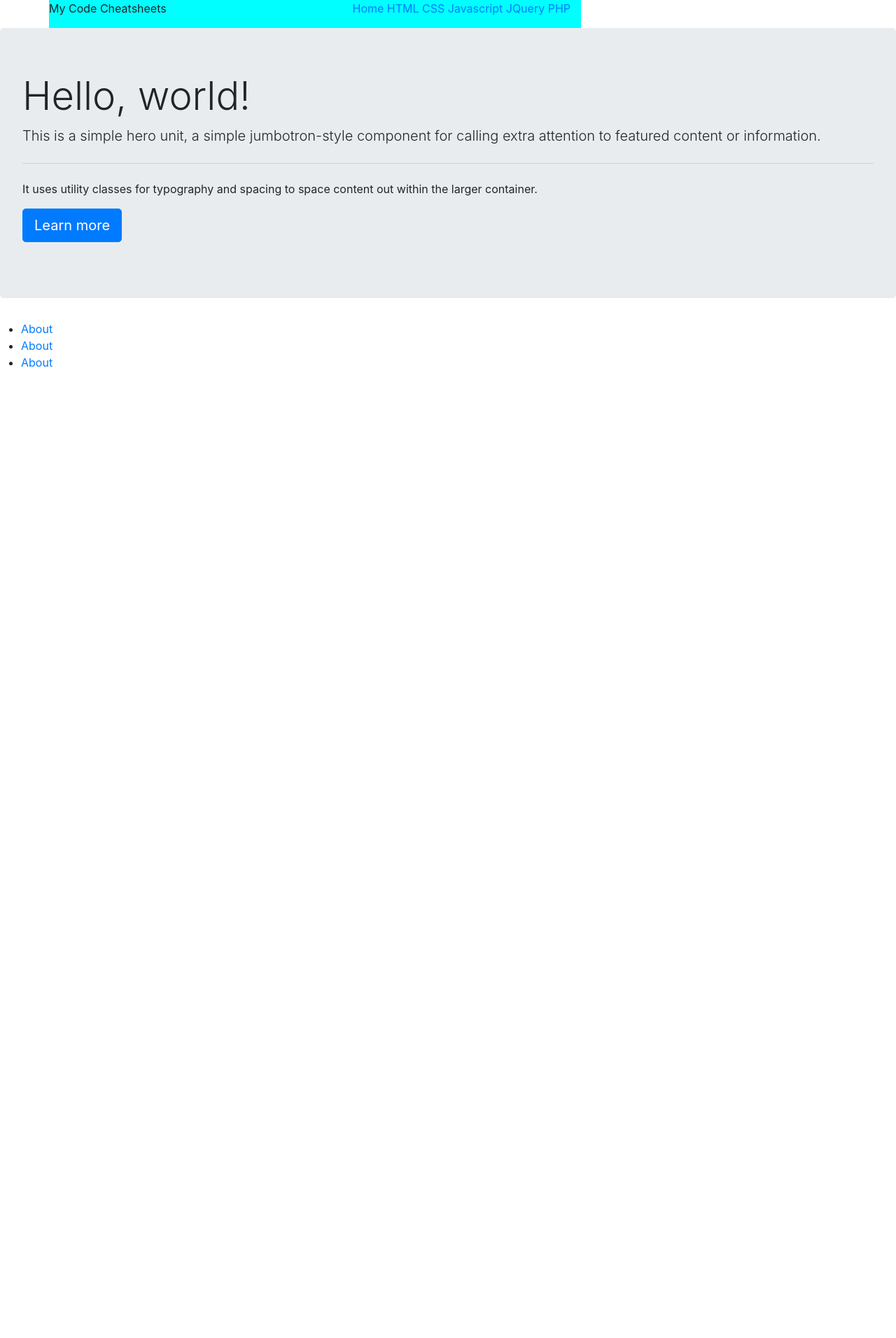
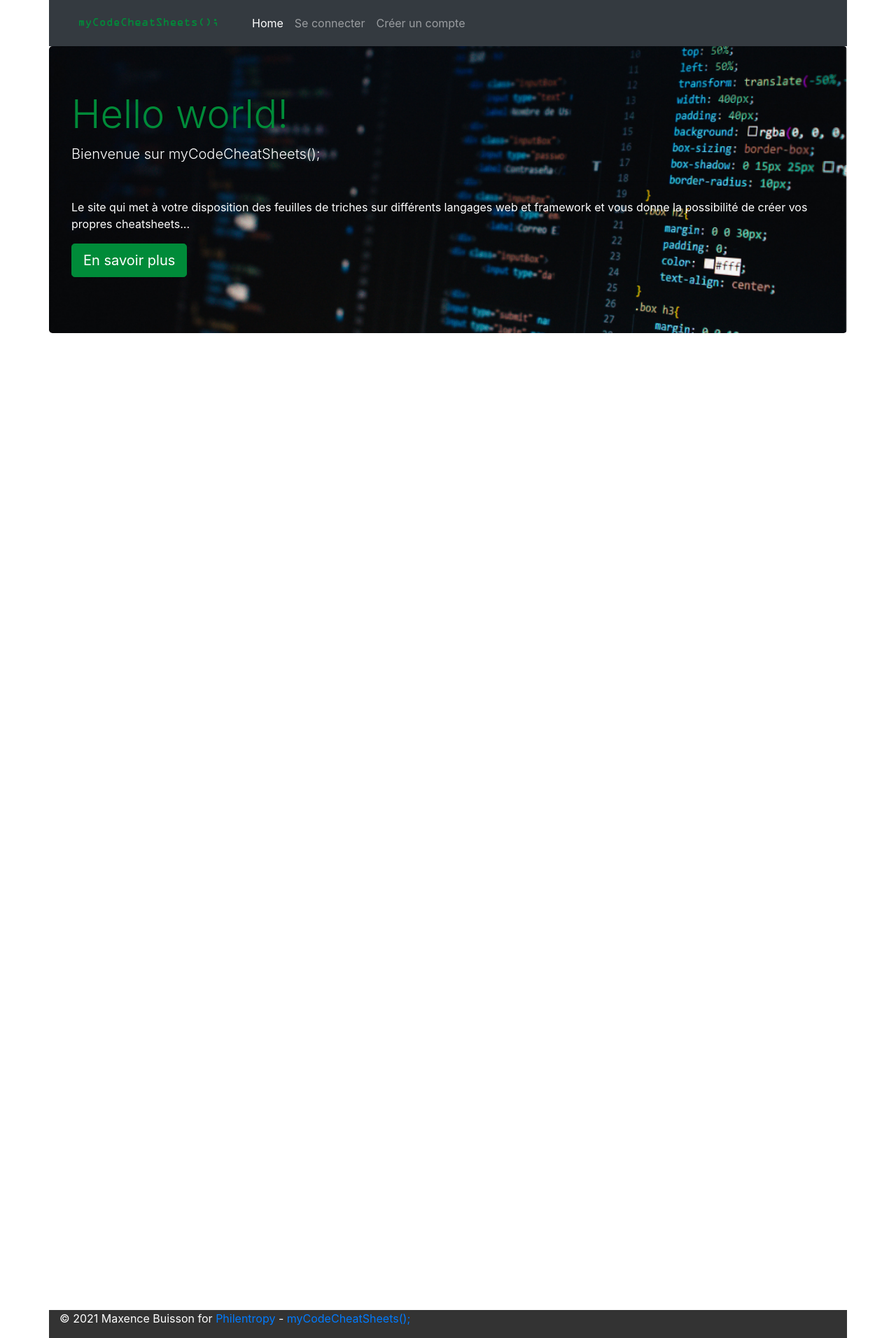
Before and after one commit to w3lt3rust3n/mccs, a PHP site: page / in a window 1280 px wide. Shown: the whole page at 70% size. Before the commit the page ends 524 px from the top, so only its background shows below. Run offline with PHP 8.4, Linux system fonts and the light colour scheme.

Commit message:
Commiting new features and current WIP of MCCS

```diff
--- a/assets/css/styles.css
+++ b/assets/css/styles.css
@@ -3,13 +3,53 @@
     padding: 0;
 }
 
-.nav {
-    display: inline-flex;
-    justify-content: space-between;
-    background-color: aqua;
+#jumbo {
+    background-image: url('../img/jumbo-img-one.png');
+    background-position: center;
+    background-repeat: no-repeat;
+    background-size: cover;
 }
 
-.nav li {
-    list-style-type: none;
-    display: inline;
+.jumbotron p {
+    color: white;
 }
+
+.jumbotron h1 {
+    color: #008b39;
+}
+
+.nav-link {
+    color: #008b39;
+}
+
+.nav-link:hover {
+    color: white;
+    font-weight: bolder;
+    text-decoration: underline;
+}
+
+.btn {
+    background-color: #008b39;
+    border-color: #008b39;
+}
+
+.btn:hover {
+    background-color: white;
+    border-color: #008b39;
+    color: #008b39;
+}
+/*
+.btn:visited {
+    background-color: #008b39;
+    border-color: #008b39;
+}
+*/
+
+#cards {
+    visibility: hidden;
+}
+
+.mccs-footer {
+    background-color: #333333;
+    color: white;
+}
--- /dev/null
+++ b/assets/js/home.js
@@ -0,0 +1,33 @@
+$(document).ready(function () {
+    console.log("home.js is loaded");
+
+    function diapo() {
+        let diapoArray = ['../img/jumbo-img-one.png',
+        '../img/jumbo-img-two.png',
+        '../img/jumbo-img-three.png'];
+        let jumbo = document.getElementById('jumbo');
+        console.log("Before timeout");
+        setTimeout(() => {
+            console.log("Inside timeout...");
+            for(let i = 0; i < diapoArray.length; i++) {
+                console.log(diapoArray[i]);
+                let styleDiapo = jumbo.style.backgroundImage = "url('" + diapoArray[i] + "');";
+                console.log(styleDiapo);
+            }
+        }, 5000);
+    }
+
+    function toggleCards() {
+        console.log("Inside toggleCards");
+        let cards = document.getElementById('cards');
+        cards.style.visibility = "visible";
+    }
+
+    document.getElementById("espBtn").addEventListener("click", function () {
+        console.log("it worked my friend");
+        toggleCards();
+    });
+
+    console.log("Launching diapo()");
+    diapo();
+});
--- a/assets/js/main.js
+++ b/assets/js/main.js
@@ -0,0 +1,4 @@
+$(document).ready(function () {
+    console.log("main.js is loaded");
+
+});
--- a/footer.php
+++ b/footer.php
@@ -1,9 +1,10 @@
-<div class="col-12 mccs-footer">
-    <nav class="col-12 mccs-nav-footer">
-        <ul>
-            <li><a href="#">About</a>
-            <li><a href="#">About</a>
-            <li><a href="#">About</a>
-        </ul>
-    </nav>
+<div class="container">
+    <div class="row">
+        <div class="col-12 mccs-footer">
+            <p>&copy; 2021 Maxence Buisson for <a href="http://philentropy.org">Philentropy</a> - <a href="https://mccs.philentropy.org">myCodeCheatSheets();</a></p>
+        </div>
+    </div>
 </div>
+</body>
+
+</html>
--- a/header.php
+++ b/header.php
@@ -1,3 +1,11 @@
+<?php
+session_start();
+//$_SESSION['role'] = 'user';
+//$_SESSION['login'] = 'weltrusten';
+$_SESSION['role'] = '';
+$_SESSION['login'] = '';
+
+?>
 <!DOCTYPE html>
 <html lang="fr">
 
@@ -7,6 +15,9 @@
     <meta name="viewport" content="width=device-width, initial-scale=1.0">
     <link rel="stylesheet" href="https://cdn.jsdelivr.net/npm/bootstrap@4.6.0/dist/css/bootstrap.min.css" integrity="sha384-B0vP5xmATw1+K9KRQjQERJvTumQW0nPEzvF6L/Z6nronJ3oUOFUFpCjEUQouq2+l" crossorigin="anonymous">
     <link rel="stylesheet" href="./assets/css/styles.css">
+    <script src="https://code.jquery.com/jquery-3.6.0.js" integrity="sha256-H+K7U5CnXl1h5ywQfKtSj8PCmoN9aaq30gDh27Xc0jk=" crossorigin="anonymous"></script>
+    <script src="./assets/js/main.js"></script>
+    <script src="./assets/js/home.js"></script>
     <title>Home - MCCS</title>
 </head>
 
@@ -14,29 +25,35 @@
     <header>
         <div class="container">
             <div class="row">
-                <nav class="col-sm-8 col-md-8 col-lg-8 col-xl-8 nav">
-                    <span id="title">My Code Cheatsheets</span>
-                    <ul>
-                        <li><a href="index.php">Home</a></li>
-                        <li><a href="html.php">HTML</a></li>
-                        <li><a href="css.php">CSS</a></li>
-                        <li><a href="javascript.php">Javascript</a></li>
-                        <li><a href="jquery.php">JQuery</a></li>
-                        <li><a href="php.php">PHP</a></li>
-                    </ul>
+                <nav class="navbar navbar-expand-lg navbar-dark bg-dark col-12">
+
+                    <a class="navbar-brand" href="#">
+                        <img src="./assets/img/logo.png" alt="logo">
+                    </a>
+                    <button class="navbar-toggler" type="button" data-toggle="collapse" data-target="#navbarNav" aria-controls="navbarNav" aria-expanded="false" aria-label="Toggle navigation">
+                        <span class="navbar-toggler-icon"></span>
+                    </button>
+                    <div class="collapse navbar-collapse" id="navbarNav">
+                        <ul class="navbar-nav my-8, my-lg-8, mr-sm-8, my-sm-8">
+                            <li class="nav-item active">
+                                <a class="nav-link" href="index.php">Home <span class="sr-only">(current)</span></a>
+                            </li>
+                            <?php
+                            if($_SESSION['login'] !== "") {
+                                echo "<li><a class='nav-link' href='html.php'>HTML</a></li>";
+                                echo "<li><a class='nav-link' href='css.php'>CSS</a></li>";
+                                echo "<li><a class='nav-link' href='javascript.php'>Javascript</a></li>";
+                                echo "<li><a class='nav-link' href='jquery.php'>JQuery</a></li>";
+                                echo "<li><a class='nav-link' href='php.php'>PHP</a></li>";
+
+                            } else {
+                                echo "<li><a class='nav-link' href='login.php'>Se connecter</a></li>";
+                                echo "<li><a class='nav-link' href='registrer.php'>Créer un compte</a></li>";
+                            }
+                            ?>
+                        </ul>
+                    </div>
                 </nav>
             </div>
         </div>
     </header>
-
-    <main>
-        <div class="container">
-            <div class="row">
-
-            </div>
-
-        </div>
-    </main>
-</body>
-
-</html>
--- /dev/null
+++ b/home.php
@@ -0,0 +1,103 @@
+<?php
+session_start();
+
+?>
+<main>
+    <div class="container">
+        <div class="row">
+
+            <div class="jumbotron col-12" id="jumbo">
+                <?php
+                if($_SESSION['role'] === 'user' && !empty($_SESSION['login'])) {
+                    echo "<h1 class='display-4'>Hello ".$_SESSION['login']."</h1>";
+                } else {
+                    echo "<h1 class='display-4'>Hello world!</h1>";
+
+                }
+                ?>
+                <p class="lead">Bienvenue sur myCodeCheatSheets();</p>
+                <hr class="my-4">
+                <p>Le site qui met à votre disposition des feuilles de triches
+                    sur différents langages web et framework et vous donne la possibilité de créer vos propres cheatsheets...</p>
+                <p class="lead">
+                    <a class="btn btn-primary btn-lg" id="espBtn" href="#" role="button">En savoir plus</a>
+                </p>
+            </div>
+        </div>
+    </div>
+    <div id="cards">
+        <div class="container">
+            <div class="row">
+                <div class="card" style="width: 18rem;">
+                    <img class="card-img-top" src="./assets/img/html-card.png" alt="HTML Card image cap">
+                    <div class="card-body">
+                        <h5 class="card-title">HTML - HyperText Markup Language</h5>
+                        <p class="card-text">Feuilles de triche du HTML.</p>
+                        <?php
+                        if ($_SESSION['role'] === 'user') {
+                            echo "<a href='html.php' class='btn btn-primary'>Lire</a>";
+                        } else {
+                            echo "<a href='login.php' class='btn btn-primary'>Connectez-vous pour lire</a>";
+                            echo "<p>Pas encore de compte ? <a href='registrer.php'>Cliquez ici</a> pour créer un compte.";
+                        }
+                        ?>
+                    </div>
+                </div>
+            </div>
+
+            <div class="row">
+                <div class="card" style="width: 18rem;">
+                    <img class="card-img-top" src="./assets/img/html-card.png" alt="HTML Card image cap">
+                    <div class="card-body">
+                        <h5 class="card-title">CSS - Cascading Style Sheets</h5>
+                        <p class="card-text">Feuilles de triche du CSS.</p>
+                        <?php
+                        if ($_SESSION['role'] === 'user') {
+                            echo "<a href='html.php' class='btn btn-primary'>Lire</a>";
+                        } else {
+                            echo "<a href='login.php' class='btn btn-primary'>Connectez-vous pour lire</a>";
+                            echo "<p>Pas encore de compte ? <a href='registrer.php'>Cliquez ici</a> pour créer un compte.";
+                        }
+                        ?>
+                    </div>
+                </div>
+            </div>
+
+            <div class="row">
+                <div class="card" style="width: 18rem;">
+                    <img class="card-img-top" src="./assets/img/html-card.png" alt="HTML Card image cap">
+                    <div class="card-body">
+                        <h5 class="card-title">HTML - HyperText Markup Language</h5>
+                        <p class="card-text">Feuilles de triche du HTML.</p>
+                        <?php
+                        if ($_SESSION['role'] === 'user') {
+                            echo "<a href='html.php' class='btn btn-primary'>Lire</a>";
+                        } else {
+                            echo "<a href='login.php' class='btn btn-primary'>Connectez-vous pour lire</a>";
+                            echo "<p>Pas encore de compte ? <a href='registrer.php'>Cliquez ici</a> pour créer un compte.";
+                        }
+                        ?>
+                    </div>
+                </div>
+            </div>
+
+            <div class="row">
+                <div class="card" style="width: 18rem;">
+                    <img class="card-img-top" src="./assets/img/html-card.png" alt="HTML Card image cap">
+                    <div class="card-body">
+                        <h5 class="card-title">HTML - HyperText Markup Language</h5>
+                        <p class="card-text">Feuilles de triche du HTML.</p>
+                        <?php
+                        if ($_SESSION['role'] === 'user') {
+                            echo "<a href='html.php' class='btn btn-primary'>Lire</a>";
+                        } else {
+                            echo "<a href='login.php' class='btn btn-primary'>Connectez-vous pour lire</a>";
+                            echo "<p>Pas encore de compte ? <a href='registrer.php'>Cliquez ici</a> pour créer un compte.";
+                        }
+                        ?>
+                    </div>
+                </div>
+            </div>
+        </div>
+    </div>
+</main>
--- a/index.php
+++ b/index.php
@@ -1,15 +1,5 @@
 <?php
-    include("header.php");
+include("header.php");
+include("home.php");
+include("footer.php");
 ?>
-<div class="jumbotron col-12">
-  <h1 class="display-4">Hello, world!</h1>
-  <p class="lead">This is a simple hero unit, a simple jumbotron-style component for calling extra attention to featured content or information.</p>
-  <hr class="my-4">
-  <p>It uses utility classes for typography and spacing to space content out within the larger container.</p>
-  <p class="lead">
-    <a class="btn btn-primary btn-lg" href="#" role="button">Learn more</a>
-  </p>
-</div>
-<?php
-    include("footer.php");
-?>
```
Also changed, not shown: html-hero-img.html (added, +12 -0 lines), inc/pdo.php (added, +16 -0 lines), inc/registerFn.php (added, +30 -0 lines), login.php (added, +13 -0 lines), registrer.php (added, +40 -0 lines), assets/img/html-card.png (added), assets/img/jumbo-img-one.png (added), assets/img/jumbo-img-three.png (added), assets/img/logo.png (added).
